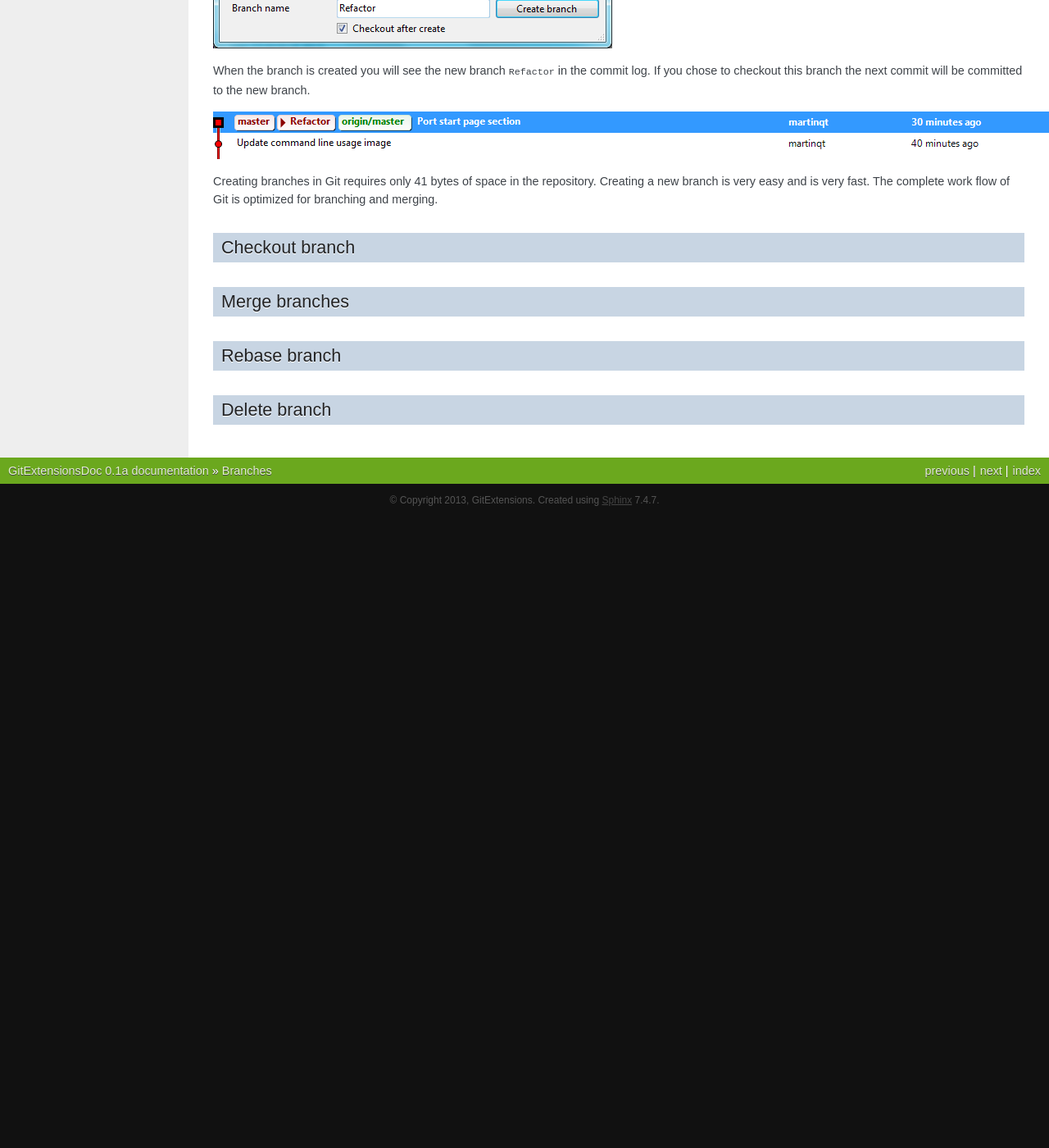
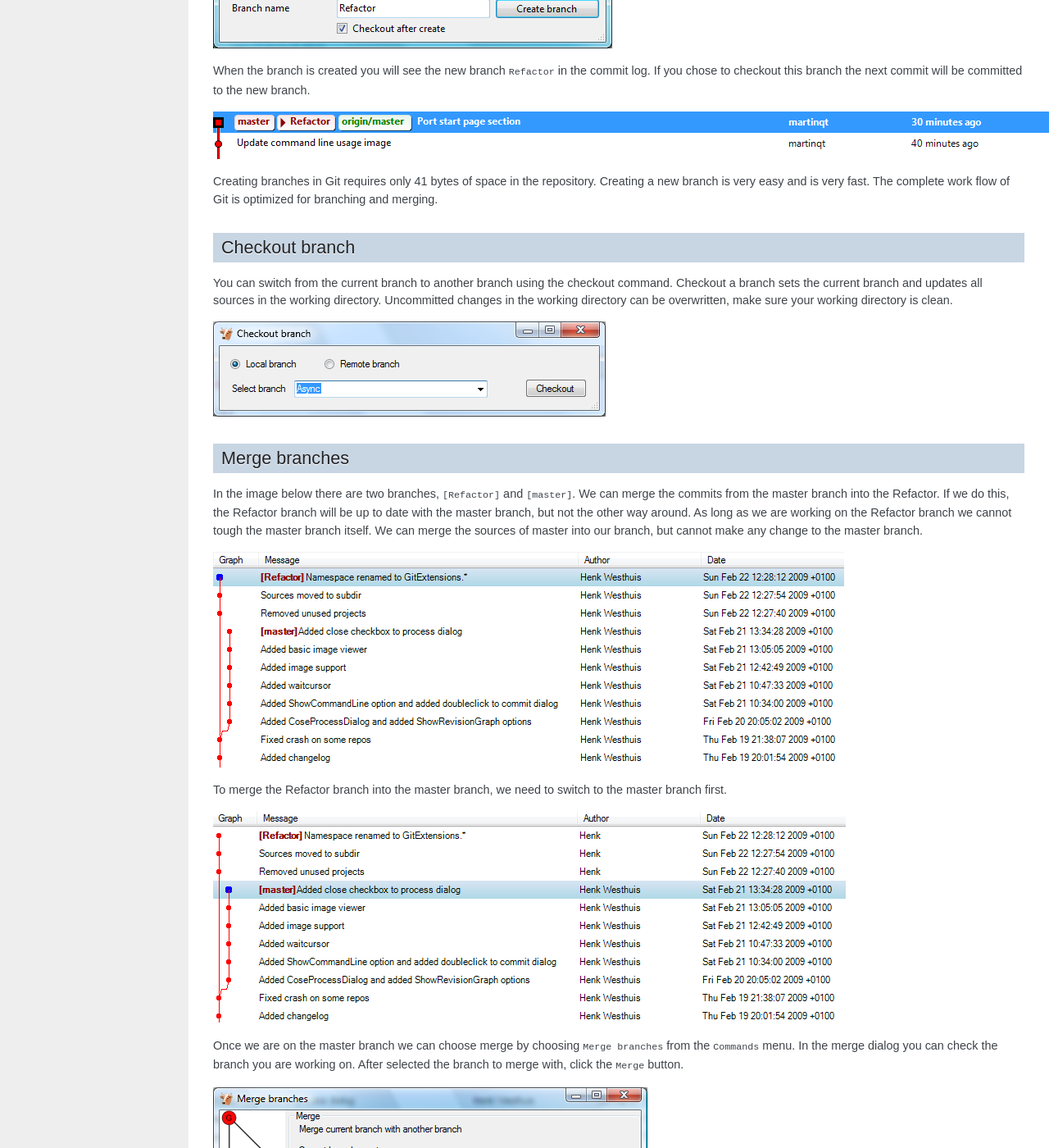
Before and after one commit to martinqt/GitExtensionsDoc, a Sphinx documentation site: the page built from source/branches.rst, in a window 1280 px wide and 1400 px high, scrolled down 682 px. Shown: the whole window at 82% size. Built offline with Sphinx 7.4.7, drawn with Linux system fonts in a browser that asks for light colours; before the commit the page ends 1312 px from its top, so only the background shows below that; some of the changed text lies outside the part shown.

Commit message:
Continue branches section porting

```diff
--- a/source/branches.rst
+++ b/source/branches.rst
@@ -41,8 +41,40 @@ very fast. The complete work flow of Git is optimized for branching and merging.
 Checkout branch
 ---------------
 
+You can switch from the current branch to another branch using the checkout command. Checkout a branch sets the current
+branch and updates all sources in the working directory. Uncommitted changes in the working directory can be overwritten,
+make sure your working directory is clean.
+
+.. image:: /images/checkout_branch.png
+
 Merge branches
 --------------
+
+In the image below there are two branches, ``[Refactor]`` and ``[master]``. We can merge the commits from the master branch
+into the Refactor. If we do this, the Refactor branch will be up to date with the master branch, but not the other way around.
+As long as we are working on the Refactor branch we cannot tough the master branch itself. We can merge the sources of
+master into our branch, but cannot make any change to the master branch.
+
+.. image:: /images/merge1.png
+
+To merge the Refactor branch into the master branch, we need to switch to the master branch first.
+
+.. image:: /images/merge2.png
+
+Once we are on the master branch we can choose merge by choosing ``Merge branches`` from the ``Commands`` menu. In the merge
+dialog you can check the branch you are working on. After selected the branch to merge with, click the ``Merge`` button.
+
+.. image:: /images/merge_dialog.png
+
+After the merge the commit log will show the new commit containing the merge. Notice that the Refactor branch is not changed
+by this merge. If you want to continue working on the Refactor branch you can merge the Refactor branch with master. You could
+also delete the Refactor branch if it is not used anymore.
+
+.. image:: /images/merge3.png
+
+.. note::
+
+    When you need to merge with on unnamed branch you can use a tag to give it a temporary name.
 
 Rebase branch
 -------------
```
Also changed, not shown: progress.md (+2 -2 lines), source/images/checkout_branch.png (added), source/images/merge1.png (added), source/images/merge2.png (added), source/images/merge3.png (added), source/images/merge_dialog.png (added).
